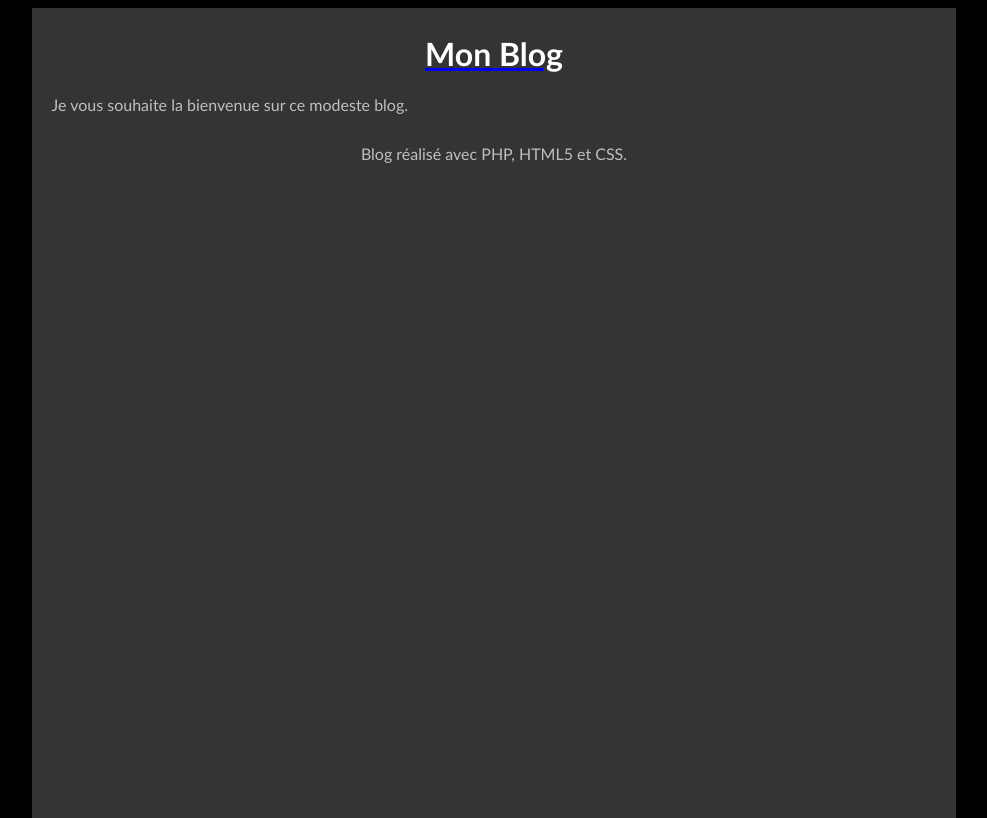
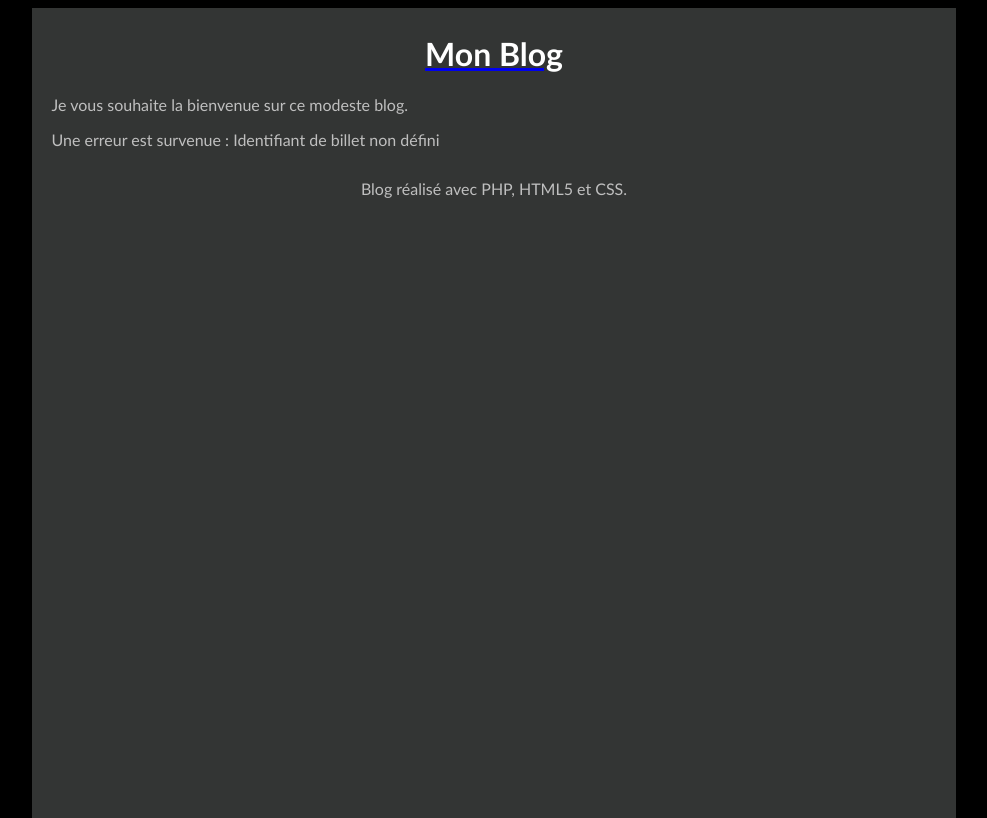
Before and after one commit to cadupuy/Projet-4-, a PHP site: page /index.php?action=billet in a window 1280 px wide. Shown: the whole page, without its empty margins (146-1133 px from the left). Run offline with PHP 8.4, Linux system fonts and the light colour scheme; data that the repository does not hold is empty.

Commit message:
Implémentation d'un controleur frontal

```diff
--- /dev/null
+++ b/controleur.php
@@ -0,0 +1,21 @@
+<?php
+
+require 'Modele.php';
+
+// Affiche la liste de tous les billets du blog
+function accueil() {
+  $billets = getBillets();
+  require 'vueAccueil.php';
+}
+
+// Affiche les détails sur un billet
+function billet($idBillet) {
+  $billet = getBillet($idBillet);
+  $commentaires = getCommentaires($idBillet);
+  require 'vueBillet.php';
+}
+
+// Affiche une erreur
+function erreur($msgErreur) {
+  require 'vueErreur.php';
+}
--- a/index.php
+++ b/index.php
@@ -1,12 +1,27 @@
 <?php
 
-require 'Modele.php';
+require('Controleur.php');
 
 try {
-  $billets = getBillets();
-  require 'vueAccueil.php';
+  if (isset($_GET['action'])) {
+    if ($_GET['action'] == 'billet') {
+      if (isset($_GET['id'])) {
+        $idBillet = intval($_GET['id']);
+        if ($idBillet != 0)
+          billet($idBillet);
+        else
+          throw new Exception("Identifiant de billet non valide");
+      }
+      else
+        throw new Exception("Identifiant de billet non défini");
+    }
+    else
+      throw new Exception("Action non valide");
+  }
+  else {
+    accueil();  // action par défaut
+  }
 }
 catch (Exception $e) {
-  $msgErreur = $e->getMessage();
-  require 'vueErreur.php';
+    erreur($e->getMessage());
 }
--- a/vueAccueil.php
+++ b/vueAccueil.php
@@ -4,9 +4,9 @@
 <?php foreach ($billets as $billet): ?>
   <article>
       <header>
-       <a href="<?= "billet.php?id=" . $billet['id'] ?>">
-         <h1 class="titreBillet"><?= $billet['titre'] ?></h1>
-       </a>
+          <a href="<?= "index.php?action=billet&id=" . $billet['id'] ?>">
+              <h1 class="titreBillet"><?= $billet['titre'] ?></h1>
+          </a>
        <time><?= $billet['date'] ?></time>
      </header>
     <p><?= $billet['contenu'] ?></p>
```
Also changed, not shown: billet.php (deleted, +0 -23 lines).
